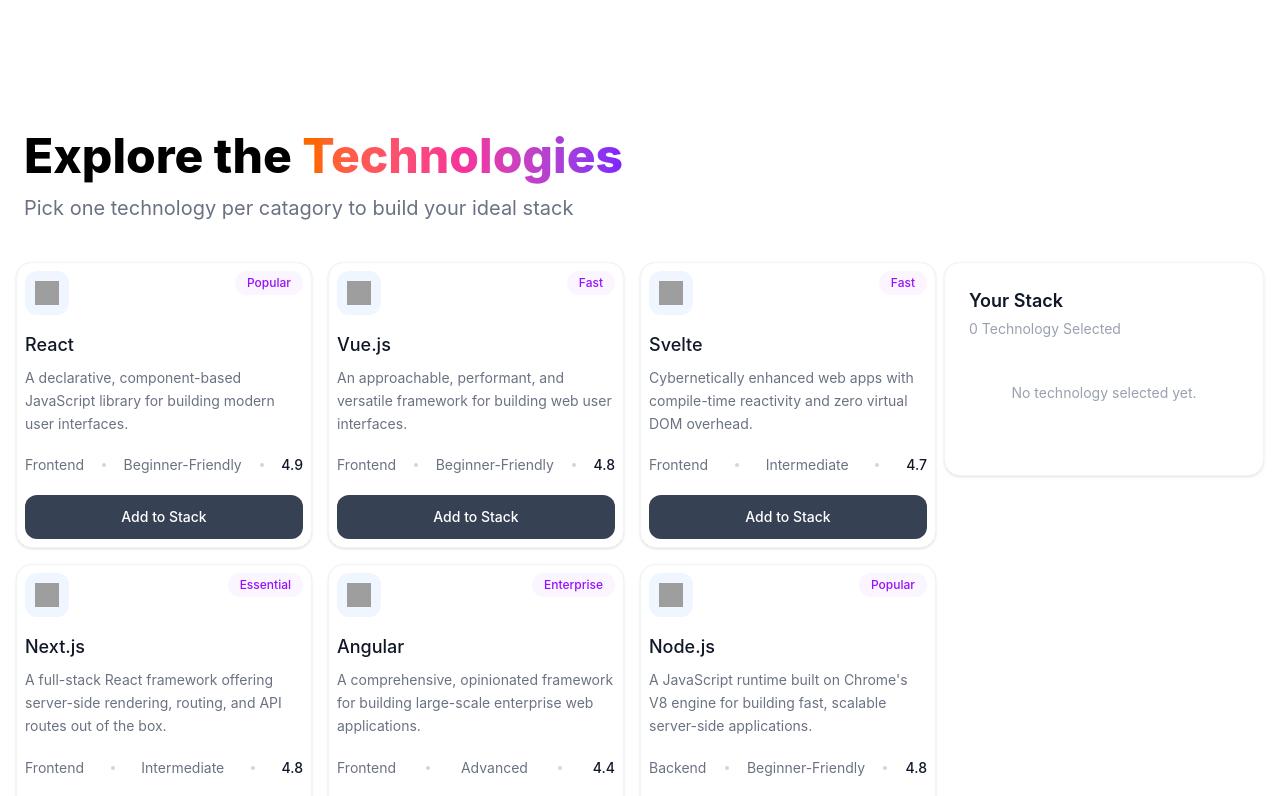
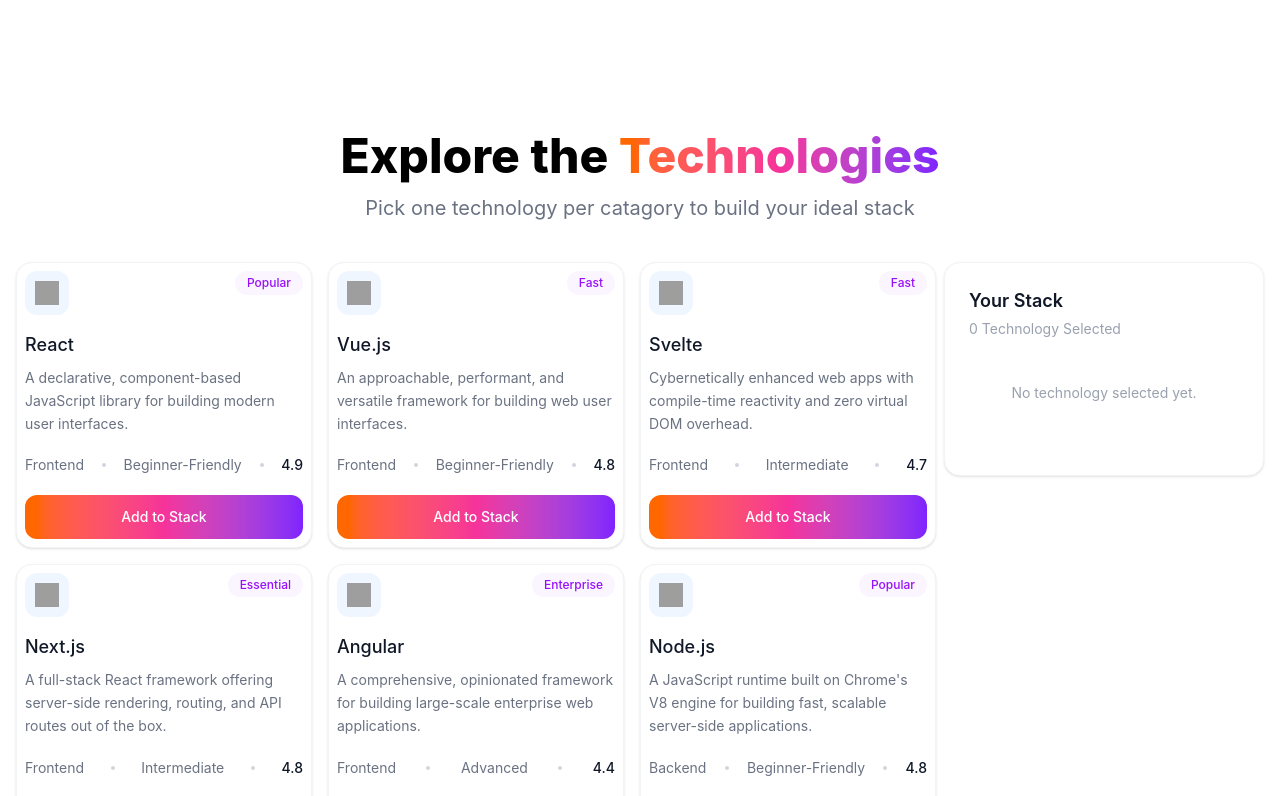
Before and after one commit to suave-sajid/dev-stack, a React (Vite) app: page / in a window 1280 px wide. Shown: the part 600-1396 px from the top of the page. Built offline with nearby package versions, Linux system fonts and the light colour scheme; grey boxes are pictures that could not be loaded.

Commit message:
tech stack section updated

```diff
--- a/src/components.jsx/TechStackSelector/TechnologyCard .jsx
+++ b/src/components/TechStackSection/TechStackCard .jsx
@@ -1,4 +1,6 @@
-import { useState } from "react";
+// import { useState } from "react";
+
+import { BRAND_GRADIENT } from "../../App";
 
 export default function TechnologyCard({ stack, handleAddStack, onRemove, isAdded}) {
 
@@ -52,9 +54,12 @@
       {/* CTA */}
       <button
         onClick={() => handlleIsAdded()}
-        className="w-full h-11 rounded-xl bg-gray-700 text-white text-sm font-medium hover:bg-gray-800 active:scale-[0.98] transition"
+        disabled={isAdded}
+        className={` w-full h-11 rounded-xl  text-white text-sm font-medium hover:bg-emerald-900 active:scale-[0.98] transition
+          ${isAdded ? 'bg-emerald-700' : BRAND_GRADIENT}
+          `}
       >
-        {isAdded ? "Remove from Stack" : "Add to Stack"}
+        {isAdded ? "✓ Added to Stack" : "Add to Stack"}
       </button>
     </div>
   );
--- a/src/components.jsx/TechStackSelector/TechStackList.jsx
+++ b/src/components/TechStackSection/TechStackList.jsx
@@ -1,9 +1,9 @@
 import React, { use, useState } from "react";
-import TechnologyCard from "./TechnologyCard ";
+import TechnologyCard from "./TechStackCard ";
 // import StackPanel from "./StackPanel";
 import MyStackPanel from "./MyStackPenel";
 
-const TeckStackDataPromise = fetch("public/techStacks.json").then((response) =>
+const TeckStackDataPromise = fetch("techStacks.json").then((response) =>
   response.json(),
 );
 
--- a/src/components.jsx/TechStackSelector/TechStackSection.jsx
+++ b/src/components/TechStackSection/TechStackSection.jsx
@@ -5,10 +5,10 @@
 const TechStackSection = () => {
   return (
     <div>
-      <h1 className="text-4xl md:text-5xl font-extrabold leading-tight my-2 mx-6">
+      <h1 className="text-4xl md:text-5xl text-center font-extrabold leading-tight my-2 mx-6">
         Explore the <span className={`${BRAND_GRADIENT} bg-clip-text text-transparent`}>Technologies</span>
       </h1>
-      <p className="text-xl text-gray-500 mb-10 mx-6 ">Pick one technology per catagory to build your ideal stack</p>
+      <p className="text-xl text-gray-500 text-center mb-10 mx-6 ">Pick one technology per catagory to build your ideal stack</p>
       <Suspense>
         <TechStackList></TechStackList>
       </Suspense>{" "}
```
Also changed, not shown: src/App.jsx (+5 -5 lines), src/components/TechStackSection/MyStackPenel.jsx (renamed from src/components.jsx/TechStackSelector/MyStackPenel.jsx, +3 -12 lines), src/components/Banner.jsx (renamed from src/components.jsx/Banner.jsx), src/components/navbar.jsx (renamed from src/components.jsx/navbar.jsx).
